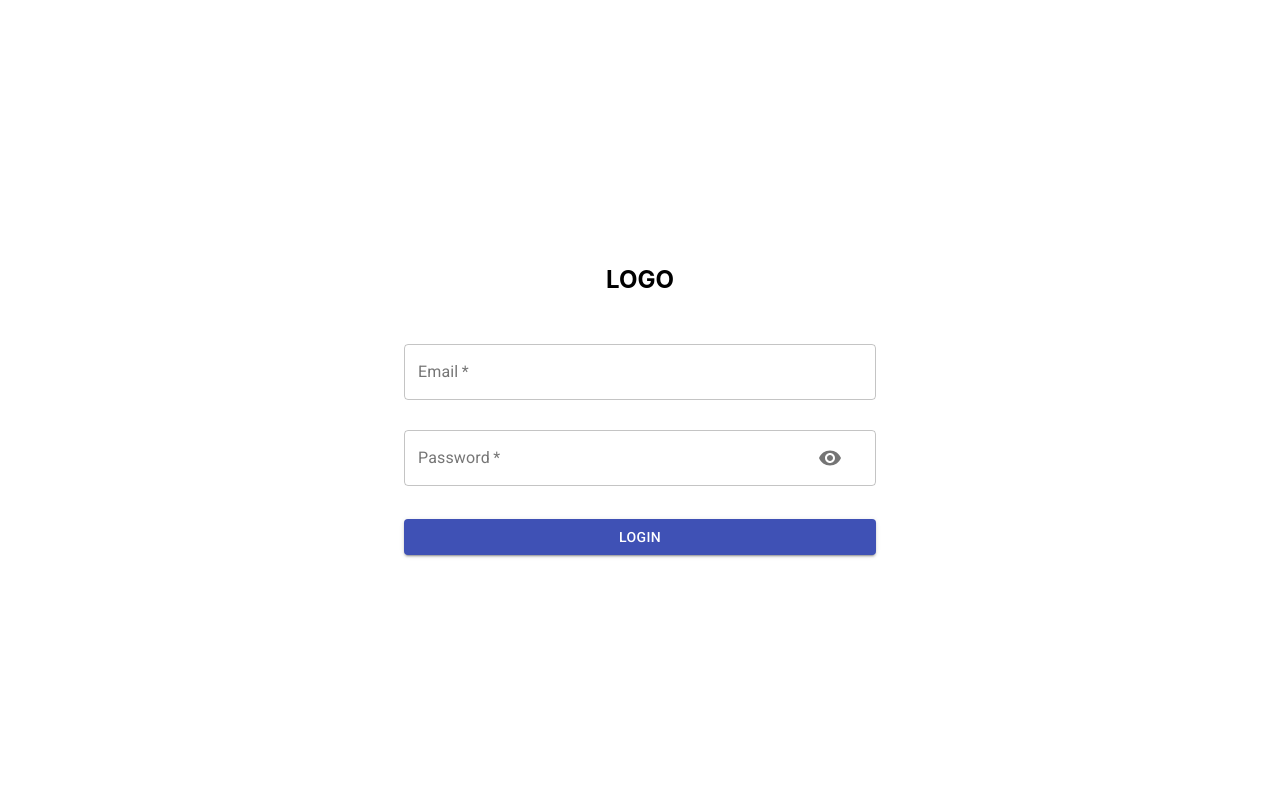
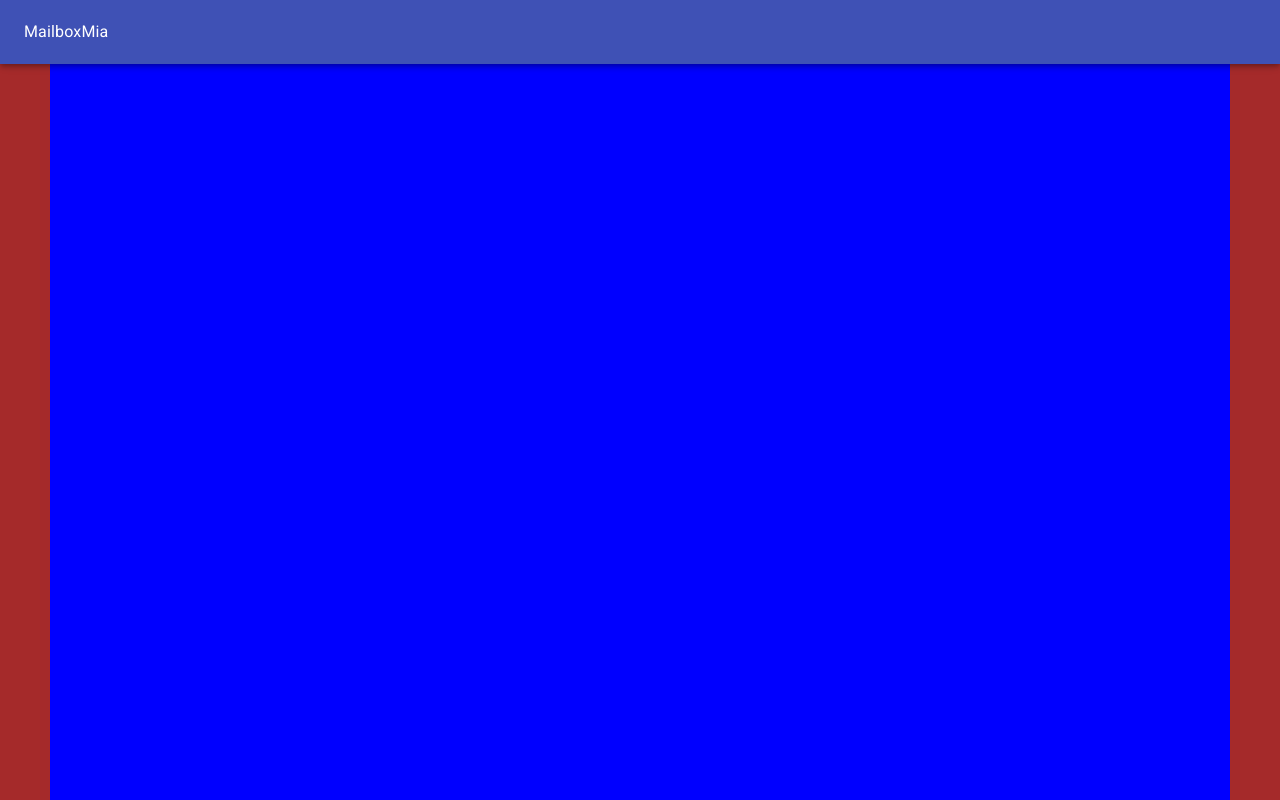
Before and after one commit to glevymayo/mailboxmia, a React (Create React App) app: page /admin in a window 1280 px wide. Built offline with nearby package versions, Linux system fonts and the light colour scheme.

Commit message:
estructura de layouts completa con carpetas de web

```diff
--- a/src/App.js
+++ b/src/App.js
@@ -11,15 +11,24 @@ import { HomepageAdmin } from './pages/admin/homepage/homepage-admin.components'
 import { AdminLayout } from './pages/layouts/admin-layout.component';
 import { SignIn } from './pages/app/sign-in/sign-in.component';
 import { SignUp } from './pages/app/sign-up/sign-up.component';
+import Main from './pages/web/main.component';
+import {WebLayout} from './pages/layouts/web-layout.components';
 
 const App = () => {
   const history = createBrowserHistory();
   return <div>
     <Router history={history}>
       <Switch>
+        <WebLayout>
+          <Switch>
+            <Route path='/web/main' exact component={Main} />
+          </Switch>
+        </WebLayout>
+
         <Route path='/admin' exact component={LoginAdmin} />
 
         <Route path='/admin/:path?' exact>
+
           <AdminLayout>
             <Switch>
               <Route path='/admin/home' exact component={HomepageAdmin} />
--- /dev/null
+++ b/src/pages/layouts/web-layout.components.jsx
@@ -0,0 +1,27 @@
+import React from 'react';
+import { AppBar, Toolbar, Typography, makeStyles } from '@material-ui/core';
+import './web-layout.styles.scss';
+
+const useStyles = makeStyles(theme => ({
+    offset: theme.mixins.toolbar
+}))
+
+export const WebLayout = (props) => {
+    const classes = useStyles();
+
+    return (
+        <div className="container">
+            <div className="top-nav-container">
+                <AppBar>
+                    <Toolbar>
+                        <Typography color="inherit">MailboxMia</Typography>
+                    </Toolbar>
+                </AppBar>
+                <div className={classes.offset}></div>
+            </div>
+            <div className="content">
+                {props.children}
+            </div>
+        </div>
+    );
+};
--- /dev/null
+++ b/src/pages/layouts/web-layout.styles.scss
@@ -0,0 +1,25 @@
+body > #root > div {
+    height: 100vh;
+    margin: 0;
+    padding: 0;
+  }
+
+.container{
+    display: flex;
+    flex-direction: column;
+    justify-content: flex-start;
+    align-items: stretch;
+    background-color: brown;
+}
+
+.top-nav-container{
+    display: flex;
+}
+
+.content{
+    display: flex;
+    flex:1;
+    justify-content: flex-start;
+    align-self: stretch;
+    background-color: blue;
+}
--- /dev/null
+++ b/src/pages/web/main.component.jsx
@@ -0,0 +1,12 @@
+import React from 'react';
+import background from './imgs/mailbox_usa.jpg';
+
+const Main = () => {
+    return (
+        <div className="main-container">
+            <img src={background} alt="" width="100%" height="100%" />
+        </div>
+    );
+};
+
+export default Main;
--- /dev/null
+++ b/src/pages/web/web.styles.scss
@@ -0,0 +1,6 @@
+//MAIN
+
+.main-container{
+    display: flex;
+    flex: 1;
+}
```
Also changed, not shown: src/pages/web/imgs/download.jpg (added), 1 other file (tests, documents, lock files or other folders).
